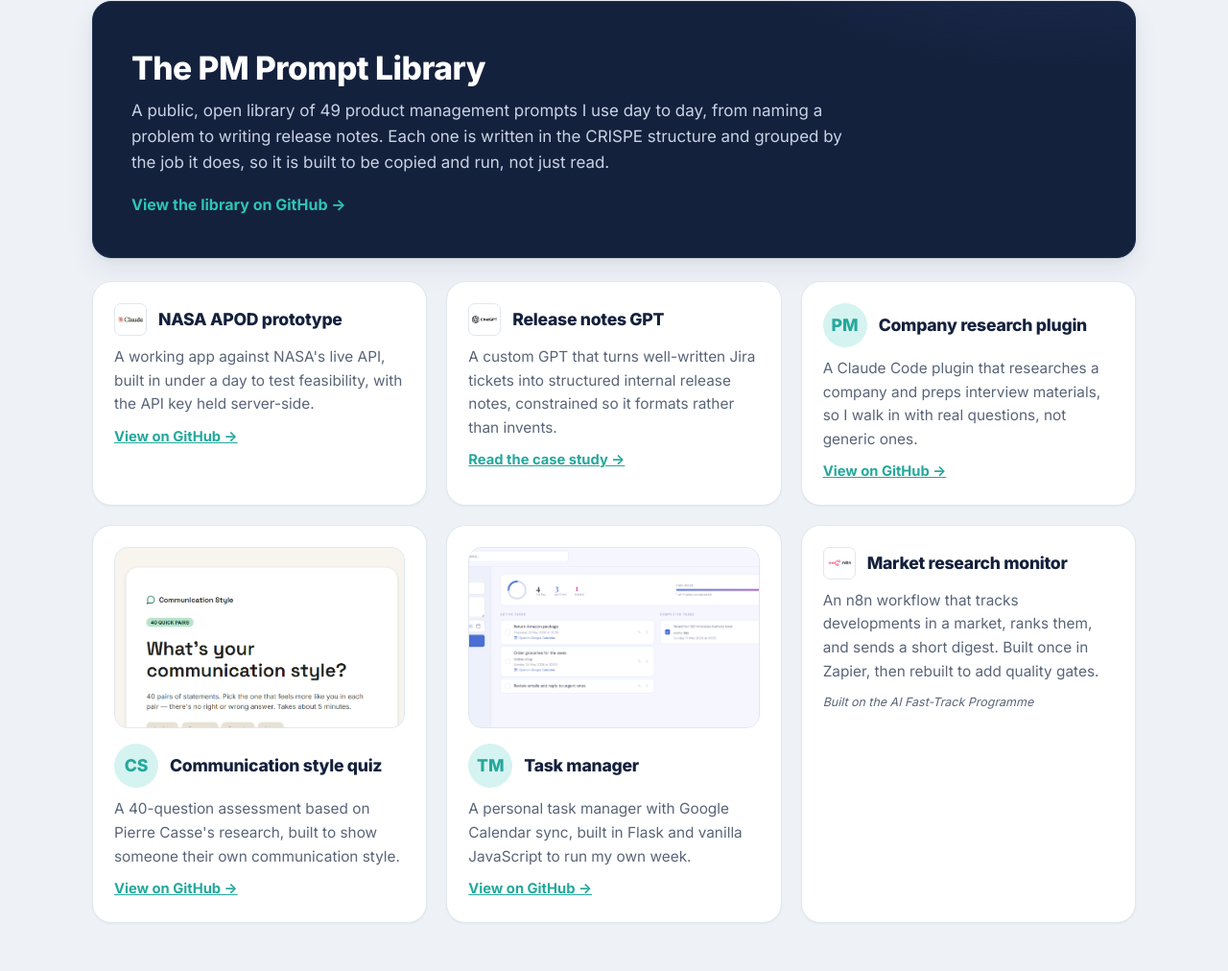
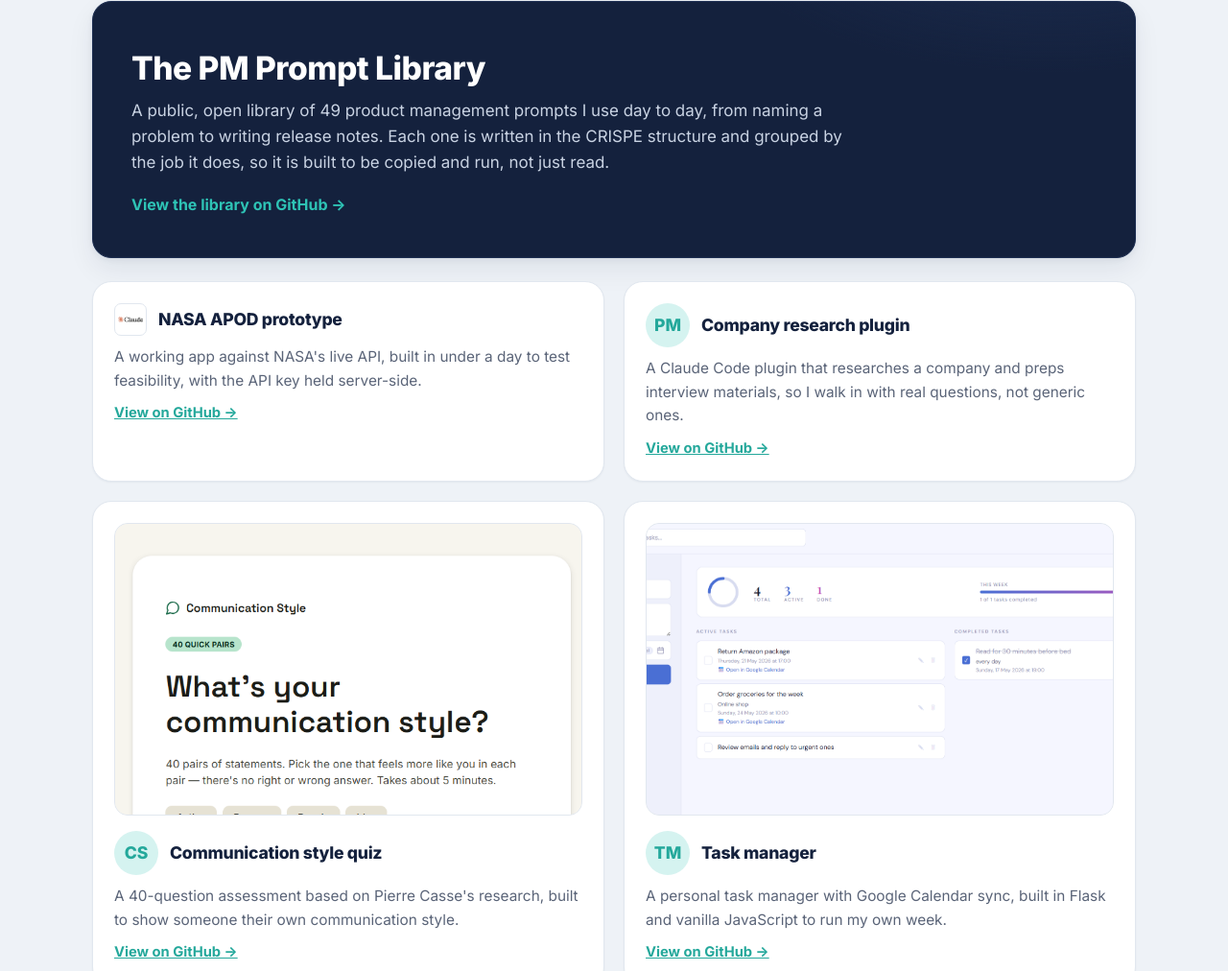
Before and after one commit to JoannaKmiec11/JoannaKmiec11.github.io, a plain HTML site: page index.html in a window 1280 px wide. Shown: the part 2657-3669 px from the top of the page at 96% size. Drawn offline with Linux system fonts and the light colour scheme.

Commit message:
Trim AI tools to four cards in two columns
Remove Release notes GPT (already a Selected Work case study) and Market
research monitor (now the n8n card in the AI course section) as duplicates,
and switch the tools grid to two columns.

Co-Authored-By: Claude Opus 4.8 <noreply@anthropic.com>

```diff
--- a/index.html
+++ b/index.html
@@ -133,15 +133,6 @@
 
         <article class="card tool">
           <div class="tool-head">
-            <img class="tool-logo" src="shared/assets/logos/logo-chatgpt.png" alt="ChatGPT">
-            <h3>Release notes GPT</h3>
-          </div>
-          <p>A custom GPT that turns well-written Jira tickets into structured internal release notes, constrained so it formats rather than invents.</p>
-          <a href="case-studies/ai-release-notes.html">Read the case study &rarr;</a>
-        </article>
-
-        <article class="card tool">
-          <div class="tool-head">
             <span class="circle" aria-hidden="true">PM</span>
             <h3>Company research plugin</h3>
           </div>
@@ -167,15 +158,6 @@
           </div>
           <p>A personal task manager with Google Calendar sync, built in Flask and vanilla JavaScript to run my own week.</p>
           <a href="https://github.com/JoannaKmiec11/my-todo-app">View on GitHub &rarr;</a>
-        </article>
-
-        <article class="card tool">
-          <div class="tool-head">
-            <img class="tool-logo" src="shared/assets/logos/logo-n8n.png" alt="n8n">
-            <h3>Market research monitor</h3>
-          </div>
-          <p>An n8n workflow that tracks developments in a market, ranks them, and sends a short digest. Built once in Zapier, then rebuilt to add quality gates.</p>
-          <span class="accel">Built on the AI Fast-Track Programme</span>
         </article>
 
       </div>
--- a/portfolio.css
+++ b/portfolio.css
@@ -74,7 +74,7 @@
 .work-more { margin-top: 4px; color: var(--teal-600); font-weight: 700; font-size: 0.95rem; }
 
 /* ---------- AI tools ---------- */
-.tools-grid { display: grid; grid-template-columns: repeat(3, 1fr); gap: 20px; }
+.tools-grid { display: grid; grid-template-columns: repeat(2, 1fr); gap: 20px; }
 .tool { padding: 22px; display: flex; flex-direction: column; gap: 10px; }
 .tool-head { display: flex; align-items: center; gap: 12px; }
 .tool-logo { width: 34px; height: 34px; object-fit: contain; border-radius: 7px; background: #fff; padding: 3px; border: 1px solid var(--rule); }
```
